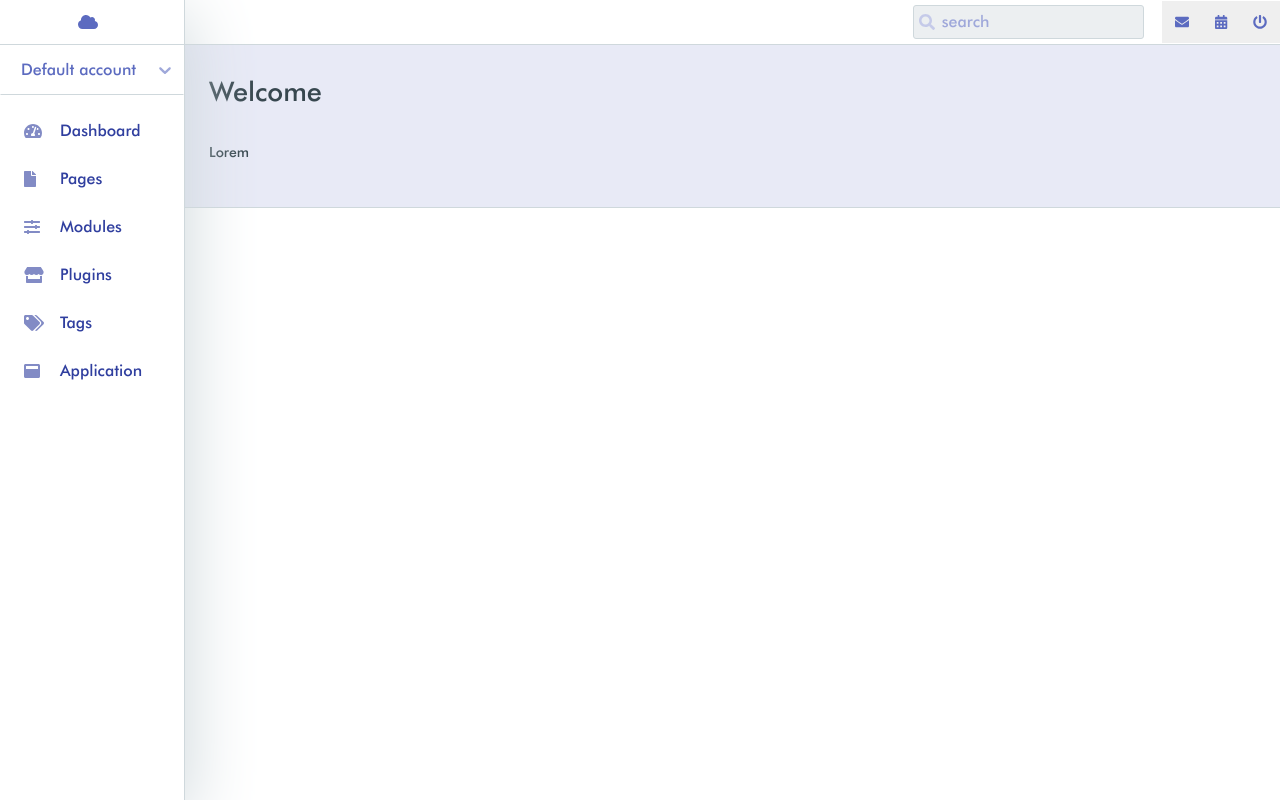
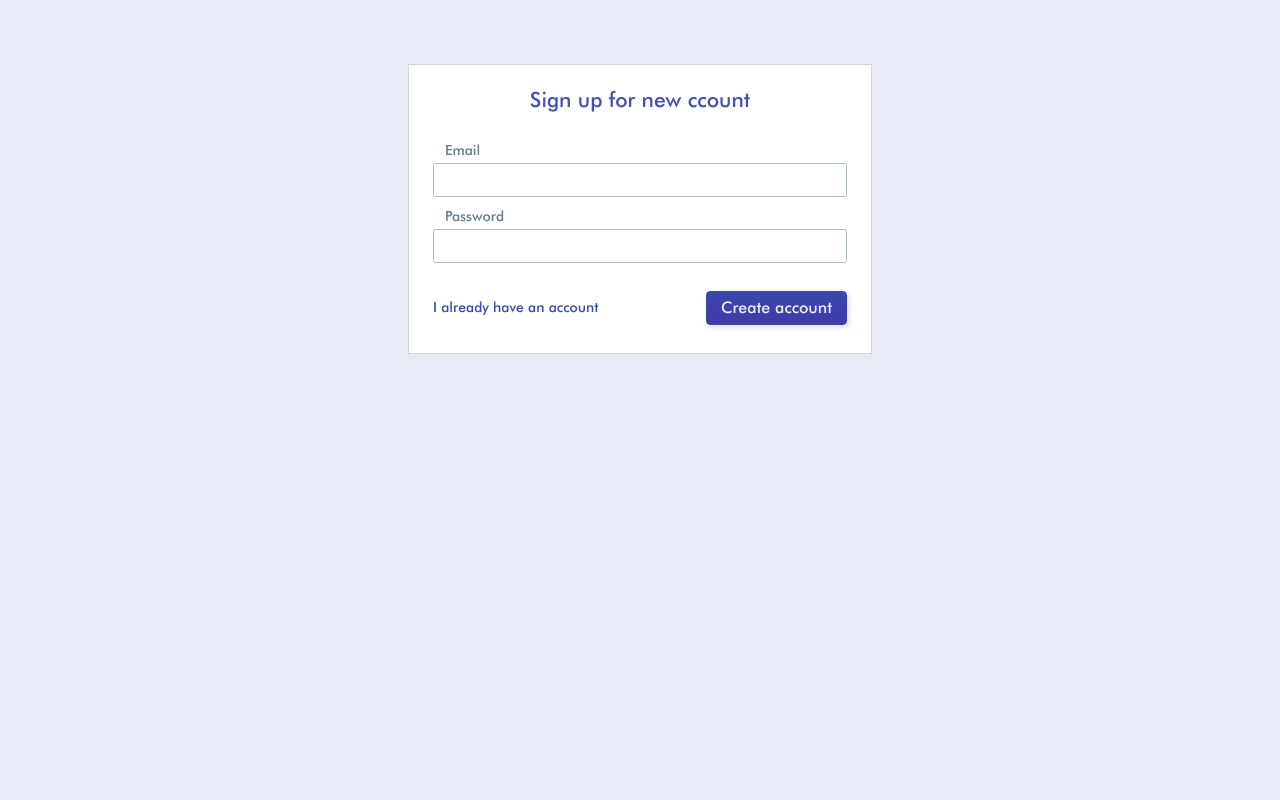
Before and after one commit to radumardale/admin-app-with-accounts, a React (Create React App) app: page /#/signup in a window 1280 px wide. Built offline with nearby package versions, Linux system fonts and the light colour scheme.

Commit message:
added routing & started login

```diff
--- a/package.json
+++ b/package.json
@@ -11,6 +11,7 @@
     "polished": "2.3.3",
     "react": "16.7.0",
     "react-dom": "16.5.2",
+    "react-router-dom": "4.3.1",
     "react-scripts": "2.0.3",
     "react-select": "2.3.0",
     "styled-components": "4.1.3",
--- a/src/components/App.js
+++ b/src/components/App.js
@@ -1,15 +1,23 @@
-import React from "react";
-import GlobalStyle from "../globalStyle";
+import React from 'react';
+import GlobalStyle from '../globalStyle';
 
-import Home from "./Home";
+import { HashRouter as Router, Route } from 'react-router-dom';
+
+import Home from './Home';
+import Login from './Login';
+import SignUp from './SignUp';
 
 class App extends React.Component {
   render() {
     return (
-      <React.Fragment>
-        <Home />
-        <GlobalStyle />
-      </React.Fragment>
+      <Router>
+        <React.Fragment>
+          <Route path="/" exact component={Home} />
+          <Route path="/login" exact component={Login} />
+          <Route path="/signup" exact component={SignUp} />
+          <GlobalStyle />
+        </React.Fragment>
+      </Router>
     );
   }
 }
--- a/src/components/Home.js
+++ b/src/components/Home.js
@@ -107,8 +107,6 @@ class Home extends React.Component {
             <Icon icon="cloud" />
           </Logo>
           <StyledSelect
-            disabled
-            isDisabled
             isSearchable={false}
             classNamePrefix="s"
             options={options}
--- /dev/null
+++ b/src/components/Login.js
@@ -0,0 +1,79 @@
+import React from 'react';
+import styled from 'styled-components';
+import Input from '../components/common/input';
+import Button from '../components/common/button';
+import { Link } from 'react-router-dom';
+
+const PageWrapper = styled.div`
+  display: flex;
+  flex-direction: column;
+  width: 100%;
+  height: 100vh;
+  background: ${p => p.theme.indigo[50]};
+`;
+
+const LoginPanel = styled.div`
+  max-width: 32rem;
+  min-width: 29rem;
+  border: 1px solid ${p => p.theme.grey[100]};
+  background: ${p => p.theme.colours.white};
+  margin: 4rem auto;
+  padding: 0 ${p => p.theme.gap.XXXL};
+
+  display: grid;
+  grid-template-columns: 50% 50%;
+
+  h3 {
+    text-align: center;
+    grid-column: span 2;
+    grid-row: 1fr;
+    color: ${p => p.theme.indigo[500]};
+    margin-bottom: ${p => p.theme.gap.XXL};
+  }
+`;
+
+const FullRowInput = styled(Input)`
+  grid-column: span 2;
+  grid-row: 1fr;
+`;
+
+const HalfRow = styled.div`
+  display: flex;
+  align-items: center;
+  font-size: 14px;
+  padding-top: ${p => p.theme.gap.XXXXL};
+  padding-bottom: ${p => p.theme.gap.XXXXL};
+`;
+
+const LoginLink = styled(Link)`
+  margin-left: ${p => (p.autoleft ? 'auto' : p.theme.gap.S)};
+  margin-right: ${p => p.theme.gap.L};
+`;
+
+class LoginPage extends React.Component {
+  render() {
+    return (
+      <PageWrapper>
+        <LoginPanel>
+          <h3>Sign in</h3>
+          <FullRowInput topLabel="Email" />
+          <FullRowInput topLabel="Password" type="password" />
+          <HalfRow>
+            <span>No account?</span>
+            <LoginLink tabIndex="-1" to="/signup">
+              Sign up
+            </LoginLink>
+          </HalfRow>
+          <HalfRow>
+            <LoginLink tabIndex="-1" autoleft="true" to="/recover-password">
+              Recover password
+            </LoginLink>
+            <Button kind="primary">Login</Button>
+          </HalfRow>
+        </LoginPanel>
+      </PageWrapper>
+    );
+  }
+}
+
+export default LoginPage;
--- /dev/null
+++ b/src/components/SignUp.js
@@ -0,0 +1,78 @@
+import React from 'react';
+import styled from 'styled-components';
+import Input from '../components/common/input';
+import Button from '../components/common/button';
+import { Link } from 'react-router-dom';
+
+const PageWrapper = styled.div`
+  display: flex;
+  flex-direction: column;
+  width: 100%;
+  height: 100vh;
+  background: ${p => p.theme.indigo[50]};
+`;
+
+const SignUpPanel = styled.div`
+  max-width: 32rem;
+  min-width: 29rem;
+  border: 1px solid ${p => p.theme.grey[100]};
+  background: ${p => p.theme.colours.white};
+  margin: 4rem auto;
+  padding: 0 ${p => p.theme.gap.XXXL};
+
+  display: grid;
+  grid-template-columns: 50% 50%;
+
+  h3 {
+    text-align: center;
+    grid-column: span 2;
+    grid-row: 1fr;
+    color: ${p => p.theme.indigo[500]};
+    margin-bottom: ${p => p.theme.gap.XXL};
+  }
+`;
+
+const FullRowInput = styled(Input)`
+  grid-column: span 2;
+  grid-row: 1fr;
+`;
+
+const HalfRow = styled.div`
+  display: flex;
+  align-items: center;
+  font-size: 14px;
+  padding-top: ${p => p.theme.gap.XXXXL};
+  padding-bottom: ${p => p.theme.gap.XXXXL};
+
+  button {
+    margin-left: auto;
+  }
+`;
+
+const SignUpLink = styled(Link)`
+  margin-right: ${p => p.theme.gap.L};
+`;
+
+class SignUpPage extends React.Component {
+  render() {
+    return (
+      <PageWrapper>
+        <SignUpPanel>
+          <h3>Sign up for new ccount</h3>
+          <FullRowInput topLabel="Email" />
+          <FullRowInput topLabel="Password" type="password" />
+          <HalfRow>
+            <SignUpLink tabIndex="-1" to="/login">
+              I already have an account
+            </SignUpLink>
+          </HalfRow>
+          <HalfRow>
+            <Button kind="primary">Create account</Button>
+          </HalfRow>
+        </SignUpPanel>
+      </PageWrapper>
+    );
+  }
+}
+
+export default SignUpPage;
--- /dev/null
+++ b/src/components/common/button.js
@@ -0,0 +1,125 @@
+// @flow
+import React from 'react';
+import styled, { css } from 'styled-components';
+import { adjustHue } from 'polished';
+
+const embeddedButton = css`
+  background: none;
+  color: ${p => p.theme.grey[200]};
+  border: 1px solid ${p => p.theme.grey[100]};
+  box-shadow: none;
+`;
+
+const compactButton = css`
+  font-size: 14px;
+  padding: ${p => p.theme.gap.XXS} ${p => p.theme.gap.S};
+`;
+
+const roundButton = css`
+  border-radius: 50%;
+
+  svg {
+    vertical-align: middle;
+  }
+`;
+
+const ButtonStyled = styled.button`
+  font-family: ${p => p.theme.typo.font};
+  font-size: 16px;
+  padding: ${p => p.theme.gap.S} ${p => p.theme.gap.L};
+  border-radius: 4px;
+  color: ${p => p.theme.grey[50]};
+  background-image: linear-gradient(
+    ${p => p.theme.indigo[600]},
+    ${p => adjustHue(12, p.theme.indigo[600])}
+  );
+  border: 1px solid ${p => p.theme.indigo[600]};
+  box-shadow: 2px 2px 5px 0px rgba(119, 119, 119, 0.25);
+
+  :focus {
+    box-shadow: 4px 4px 5px 0px rgba(119, 119, 119, 0.25);
+  }
+  :hover:not(:disabled) {
+    cursor: pointer;
+    color: ${p => p.theme.colours.white};
+    background-image: linear-gradient(
+      ${p => p.theme.indigo[800]},
+      ${p => adjustHue(12, p.theme.indigo[800])}
+    );
+    box-shadow: 4px 4px 5px 0px rgba(119, 119, 119, 0.25);
+  }
+
+  :active:not(:disabled) {
+    color: ${p => p.theme.grey[100]};
+    background: ${p => p.theme.indigo[900]};
+    border: 1px solid ${p => p.theme.grey[700]};
+    box-shadow: none;
+  }
+
+  :disabled {
+    color: ${p => p.theme.grey[400]};
+    background: ${p => p.theme.grey[200]};
+    border: 1px solid ${p => p.theme.grey[300]};
+    box-shadow: none;
+  }
+
+  svg {
+    margin-left: ${p => (p.iconPosition === 'after' ? p.theme.gap.S : 0)};
+    margin-right: ${p => (p.iconPosition === 'before' ? p.theme.gap.S : 0)};
+  }
+
+  ${p => p.kind === 'embedded' && embeddedButton};
+  ${p => p.isCompact && compactButton};
+  ${p => p.isRound && roundButton};
+`;
+
+const GroupButtons = styled.div`
+
+  ${ButtonStyled}:first-child {
+    border-top-right-radius: 0;
+    border-bottom-right-radius: 0;
+  }
+  ${ButtonStyled} ~ ${ButtonStyled} {
+    margin-left: -1px;
+    border-top-left-radius: 0;
+    border-bottom-left-radius: 0;
+  }
+`;
+
+type Props = {
+  onClick: () => void,
+  type?: 'button' | 'reset' | 'submit',
+  kind?: 'primary' | 'embedded',
+
+  isCompact?: boolean,
+  isRound?: boolean,
+
+  onFocus?: () => void,
+  onmouseover?: () => void,
+  onmouseout?: () => void,
+  className?: string,
+  children: Array<HTMLElement> | string | any,
+  iconPosition?: 'before' | 'after'
+};
+
+class Button extends React.Component<Props> {
+  static defaultProps = {
+    isCompact: false,
+    isRound: false
+  };
+
+  static ButtonGroup = (props: { className?: string, children: any }) => (
+    <GroupButtons className={props.className}>{props.children}</GroupButtons>
+  );
+
+  render() {
+    const { iconPosition, ...props } = this.props;
+    return (
+      <ButtonStyled {...props} iconPosition={iconPosition}>
+        {props.children}
+      </ButtonStyled>
+    );
+  }
+}
+
+export default Button;
--- /dev/null
+++ b/src/components/common/input.js
@@ -0,0 +1,45 @@
+import React from 'react';
+import styled from 'styled-components';
+
+const Field = styled.div`
+  display: flex;
+  flex-direction: column;
+`;
+
+const Label = styled.label`
+  color: ${p => p.theme.grey[500]};
+  padding: ${p => p.theme.gap.S} ${p => p.theme.gap.M} 0;
+  font-size: 14px;
+`;
+
+const InputStyled = styled.input`
+  font-family: ${p => p.theme.typo.font}};
+  font-size: 16px;
+  padding: ${p => p.theme.gap.S} ${p => p.theme.gap.M};
+  color: ${p => p.theme.grey[800]};
+  border: 1px solid ${p => p.theme.grey[200]};
+  border-radius: 2px;
+  :focus {
+    outline: 1px solid ${p => p.theme.indigo[400]};
+  }
+`;
+
+type Props = {
+  className?: string,
+  topLabel?: string,
+  value?: string
+};
+
+class Button extends React.Component<Props> {
+  render() {
+    const { className, ...props } = this.props;
+    return (
+      <Field className={className}>
+        <Label>{this.props.topLabel}</Label>
+        <InputStyled {...props} />
+      </Field>
+    );
+  }
+}
+
+export default Button;
--- a/src/components/header.js
+++ b/src/components/header.js
@@ -1,6 +1,7 @@
 import React from 'react';
 import Icon from '../components/common/icon';
 import styled, { css } from 'styled-components';
+import { Link } from 'react-router-dom';
 
 const HaderWrapper = styled.div`
   display: flex;
@@ -87,6 +88,7 @@ class Hader extends React.Component {
           <HeaderButton>
             <Icon icon="calendar-alt" />
           </HeaderButton>
+          <Link to="/login">Login</Link>
           <HeaderButton>
             <Icon icon="power-off" />
           </HeaderButton>
--- a/src/globalStyle.js
+++ b/src/globalStyle.js
@@ -2,8 +2,8 @@ import { createGlobalStyle } from 'styled-components';
 import reset from 'styled-reset';
 import font from './fontFace';
 
-// @import url(${p => p.theme.typo.importFont});
 const GlobalStyle = createGlobalStyle`
+  @import url(${p => p.theme.typo.importFont});
   ${font};
   ${reset};
   html, .root {
@@ -11,11 +11,11 @@ const GlobalStyle = createGlobalStyle`
     line-height: 24px;
   }
   body {
-    color: red;
+    color: ${p => p.theme.grey[800]};
     margin: 0;
     padding: 0;
 
-    font-family:'Futura Md BT Medium';
+    font-family: ${p => p.theme.typo.font};
     -webkit-font-smoothing: antialiased;
     -moz-osx-font-smoothing: grayscale;
 
@@ -82,6 +82,14 @@ p, ul, ol, pre, table, blockquote {
   margin-bottom: 1.5rem;
 }
 
+a {
+  color: ${p => p.theme.indigo[600]};
+  text-decoration: none;
+}
+
+a:hover {
+  text-decoration: underline;
+}
 
 `;
 
--- a/src/theme.js
+++ b/src/theme.js
@@ -1,87 +1,87 @@
-import { rem } from "polished";
+import { rem } from 'polished';
 
 const typo = {
-  importFont: "https://fonts.googleapis.com/css?family=Crete+Round|Lato",
-  font: "'Nunito', sans-serif",
+  importFont: 'https://fonts.googleapis.com/css?family=Crete+Round',
+  font: "'Futura Md BT Medium', sans-serif",
   headerFont: "'Crete Round', serif",
   fontMono:
     "source-code-pro, Menlo, Monaco, Consolas, 'Courier New', monospace",
-  lineHeight: rem("24px"),
+  lineHeight: rem('24px'),
   size: {
-    normal: rem("16px"),
-    head1: rem("24px"),
-    head2: rem("21px"),
-    head3: rem("18px"),
-    head4: rem("16px"),
-    small: rem("14px"),
-    smaller: rem("12px"),
-    smallest: rem("10px")
+    normal: rem('16px'),
+    head1: rem('24px'),
+    head2: rem('21px'),
+    head3: rem('18px'),
+    head4: rem('16px'),
+    small: rem('14px'),
+    smaller: rem('12px'),
+    smallest: rem('10px')
   }
 };
 
 const gap = {
-  XXXXL: rem("28px"),
-  XXXL: rem("24px"),
-  XXL: rem("18px"),
-  XL: rem("16px"),
-  L: rem("14px"),
-  M: rem("12px"),
-  S: rem("8px"),
-  XS: rem("6px"),
-  XXS: rem("4px"),
-  XXXS: rem("2px"),
-  XXXXS: rem("1px")
+  XXXXL: rem('28px'),
+  XXXL: rem('24px'),
+  XXL: rem('18px'),
+  XL: rem('16px'),
+  L: rem('14px'),
+  M: rem('12px'),
+  S: rem('8px'),
+  XS: rem('6px'),
+  XXS: rem('4px'),
+  XXXS: rem('2px'),
+  XXXXS: rem('1px')
 };
 
 const grey = {
-  50: "#eceff1",
-  100: "#cfd8dc",
-  200: "#b0bec5",
-  300: "#90a4ae",
-  400: "#78909c",
-  500: "#607d8b",
-  600: "#546e7a",
-  700: "#455a64",
-  800: "#37474f",
-  900: "#263238"
+  50: '#eceff1',
+  100: '#cfd8dc',
+  200: '#b0bec5',
+  300: '#90a4ae',
+  400: '#78909c',
+  500: '#607d8b',
+  600: '#546e7a',
+  700: '#455a64',
+  800: '#37474f',
+  900: '#263238'
 };
 
 const indigo = {
-  50: "#e8eaf6",
-  100: "#c5cae9",
-  200: "#9fa8da",
-  300: "#7986cb",
-  400: "#5c6bc0",
-  500: "#3f51b5",
-  600: "#3949ab",
-  700: "#303f9f",
-  800: "#283593",
-  900: "#1a237e",
-  a100: "#8c9eff",
-  a200: "#536dfe",
-  a400: "#3d5afe",
-  a700: "#304ffe"
+  50: '#e8eaf6',
+  100: '#c5cae9',
+  200: '#9fa8da',
+  300: '#7986cb',
+  400: '#5c6bc0',
+  500: '#3f51b5',
+  600: '#3949ab',
+  700: '#303f9f',
+  800: '#283593',
+  900: '#1a237e',
+  a100: '#8c9eff',
+  a200: '#536dfe',
+  a400: '#3d5afe',
+  a700: '#304ffe'
 };
 
 const amber = {
-  50: "#fff8e1",
-  100: "#ffecb3",
-  200: "#ffe082",
-  300: "#ffd54f",
-  400: "#ffca28",
-  500: "#ffc107",
-  600: "#ffb300",
-  700: "#ffa000",
-  800: "#ff8f00",
-  900: "#ff6f00",
-  A100: "#ffe57f",
-  A200: "#ffd740",
-  A400: "#ffc400",
-  A700: "#ffab00"
+  50: '#fff8e1',
+  100: '#ffecb3',
+  200: '#ffe082',
+  300: '#ffd54f',
+  400: '#ffca28',
+  500: '#ffc107',
+  600: '#ffb300',
+  700: '#ffa000',
+  800: '#ff8f00',
+  900: '#ff6f00',
+  A100: '#ffe57f',
+  A200: '#ffd740',
+  A400: '#ffc400',
+  A700: '#ffab00'
 };
 
 const colours = {
-  white: "#FFF"
+  white: '#FFF'
 };
 
 export default {
```
